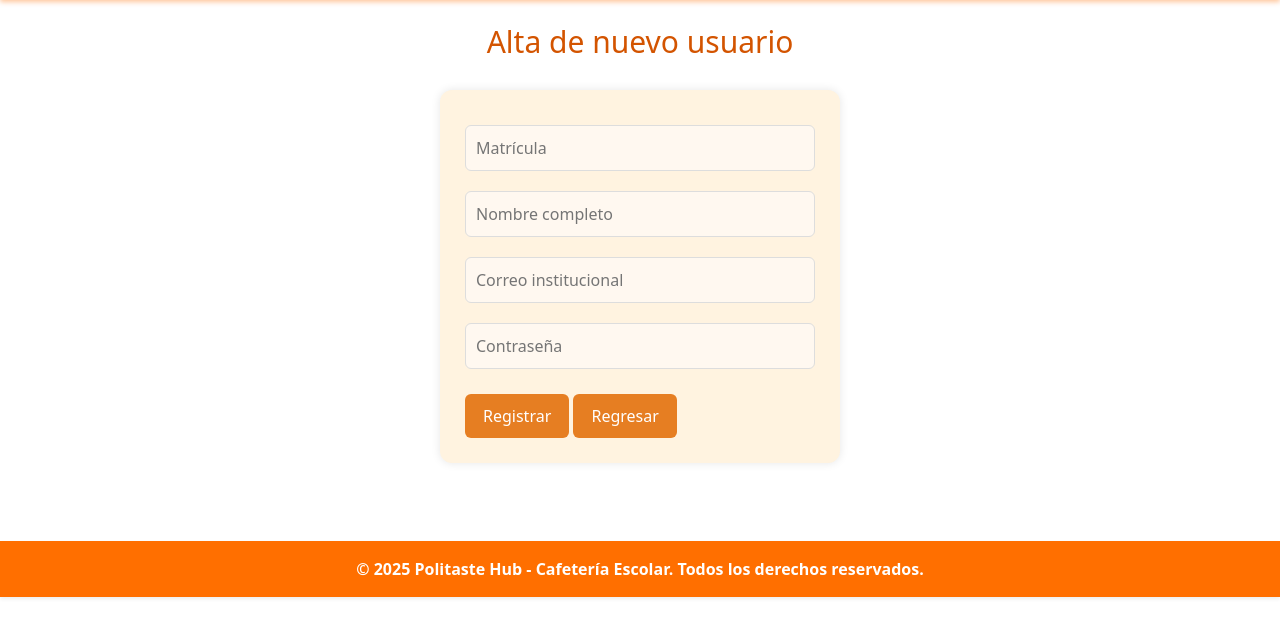
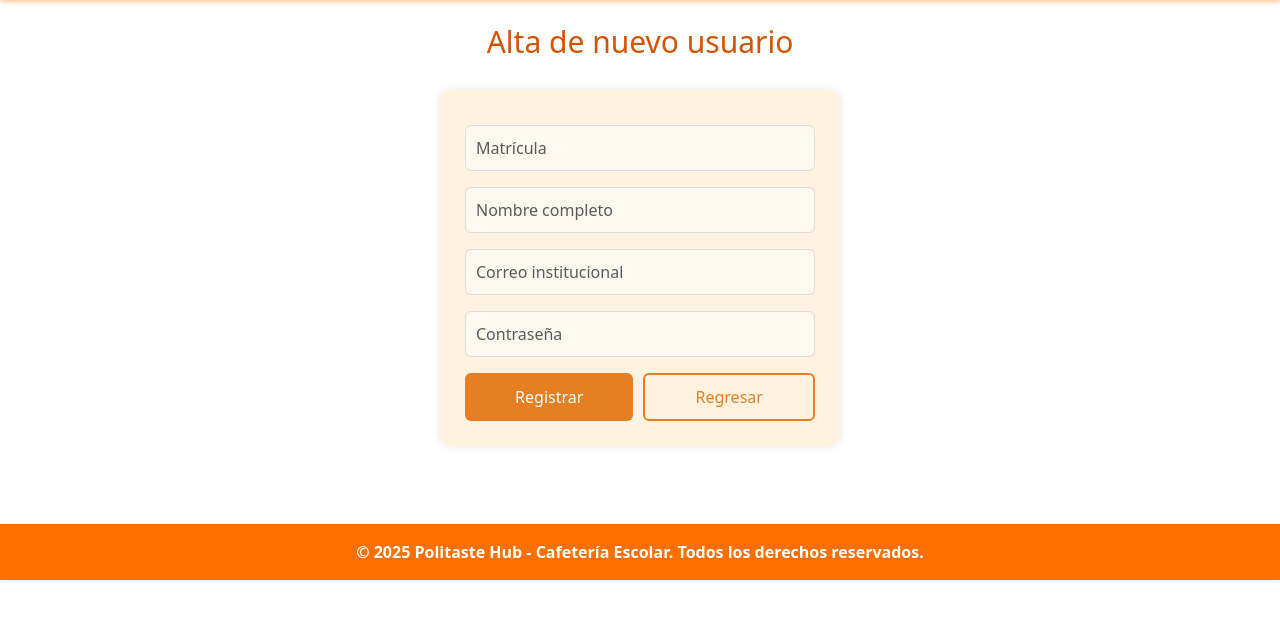
Before and after one commit to DanielRoman2006/Proyecto_DAW, a PHP site: page /agregarU.php in a window 1280 px wide. Shown: the part 80-717 px from the top of the page. Run offline with PHP 8.4, Linux system fonts and the light colour scheme; the visitor is signed in with stand-in values (Sample User, id 1).

Commit message:
nueva update
last

```diff
--- a/agregarU.php
+++ b/agregarU.php
@@ -75,7 +75,13 @@ if ($_SERVER['REQUEST_METHOD'] === 'POST') {
 			font-size: 30px;
 		}
 
-		button {
+		.button-row {
+			display: flex;
+			gap: 10px;
+			margin-top: 15px;
+		}
+
+		.btn-custom {
 			background-color: #e67e22;
 			color: white;
 			padding: 10px 18px;
@@ -83,12 +89,25 @@ if ($_SERVER['REQUEST_METHOD'] === 'POST') {
 			border-radius: 6px;
 			font-size: 16px;
 			cursor: pointer;
-			margin-top: 15px;
 			transition: background 0.3s ease;
 		}
 
-		button:hover {
-			background-color: #ca6b1e;
+		.btn-custom:hover { background-color: #ca6b1e; }
+
+		.btn-outline-custom {
+			background-color: transparent;
+			color: #e67e22;
+			padding: 10px 18px;
+			border: 2px solid #e67e22;
+			border-radius: 6px;
+			font-size: 16px;
+			cursor: pointer;
+			transition: background 0.3s ease, color 0.3s ease;
+		}
+
+		.btn-outline-custom:hover {
+			background-color: #e67e22;
+			color: #fff;
 		}
 
 		.mensaje {
@@ -105,13 +124,23 @@ if ($_SERVER['REQUEST_METHOD'] === 'POST') {
 		<h1>Alta de nuevo usuario</h1>
 
 		<form method="POST" class="needs-validation" novalidate>
-			<input type="text" name="matricula" placeholder="Matrícula" required>
-			<input type="text" name="nombre" placeholder="Nombre completo" required>
-			<input type="email" name="correo" placeholder="Correo institucional" required>
-			<input type="password" name="contraseña" placeholder="Contraseña" required>
+			<div class="mb-3">
+				<input type="text" name="matricula" class="form-control" placeholder="Matrícula" required>
+			</div>
+			<div class="mb-3">
+				<input type="text" name="nombre" class="form-control" placeholder="Nombre completo" required>
+			</div>
+			<div class="mb-3">
+				<input type="email" name="correo" class="form-control" placeholder="Correo institucional" required>
+			</div>
+			<div class="mb-3">
+				<input type="password" name="contraseña" class="form-control" placeholder="Contraseña" required>
+			</div>
 
-			<button type="submit">Registrar</button>
-			<button type="button" onclick="window.location.href='paginaAdmin.php'">Regresar</button>
+			<div class="button-row">
+				<button type="submit" class="btn-custom flex-fill">Registrar</button>
+				<button type="button" class="btn-outline-custom flex-fill" onclick="window.location.href='paginaAdmin.php'">Regresar</button>
+			</div>
 		</form>
 
 		<?php if (isset($mensaje)) echo "<div class='mensaje'>$mensaje</div>"; ?>
```
